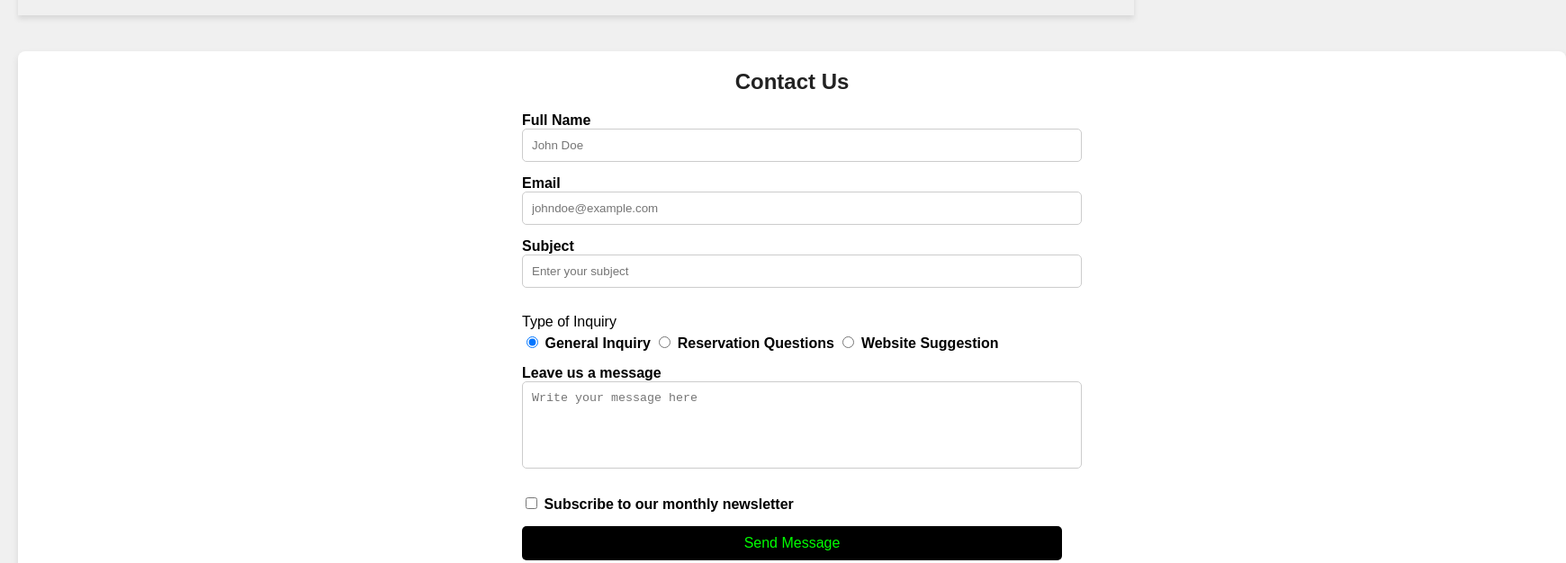
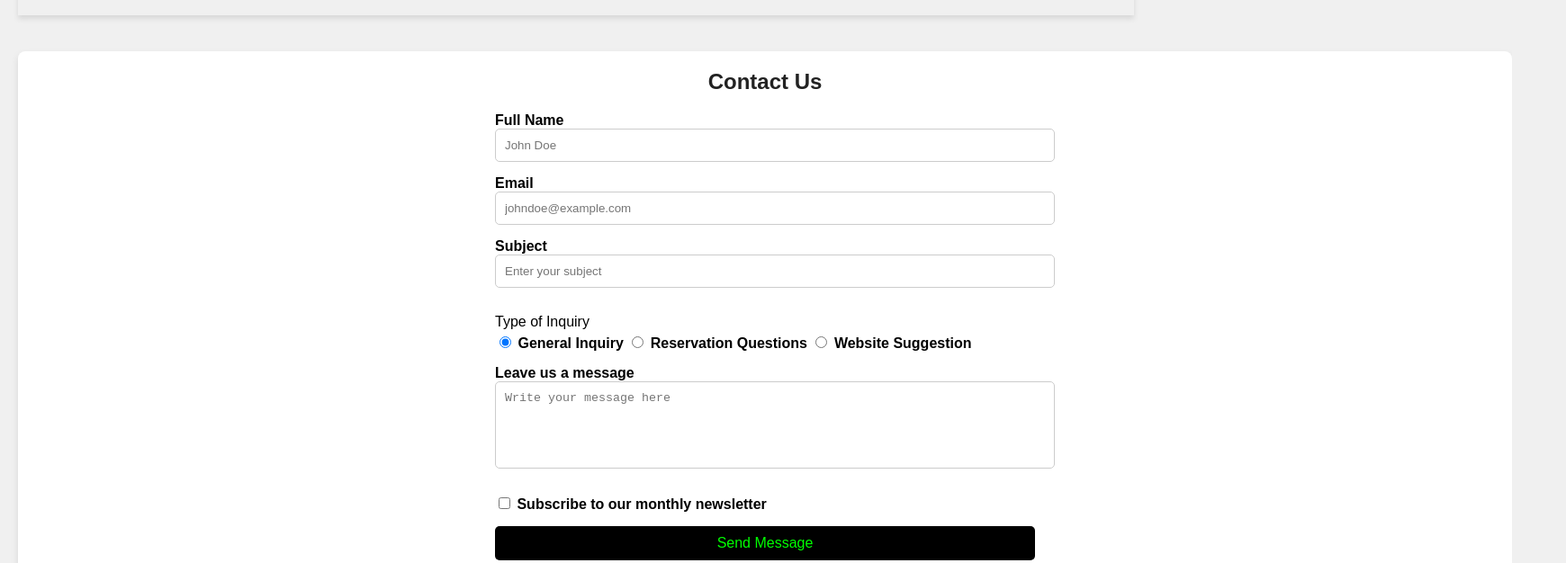
Before and after one commit to maxgeforce/wdd130, a plain HTML site: page wwr/contact.html in a window 1280 px wide. Shown: the part 1008-1634 px from the top of the page at 90% size, 1740 px wide, since content can reach past the window. Drawn offline with Linux system fonts and the light colour scheme; a web font is replaced by a local one.

Commit message:
final ????

```diff
--- a/wwr/styles/rafting.css
+++ b/wwr/styles/rafting.css
@@ -350,7 +350,7 @@ footer .social-icons p a {
     display: flex;
     flex-direction: column;
     background: #ffffff;
-    padding: 20px 560px;
+    padding: 20px 530px;
     border-radius: 8px;
     box-shadow: 0 4px 8px rgba(0, 0, 0, 0.1);
     width: 600px;
```
